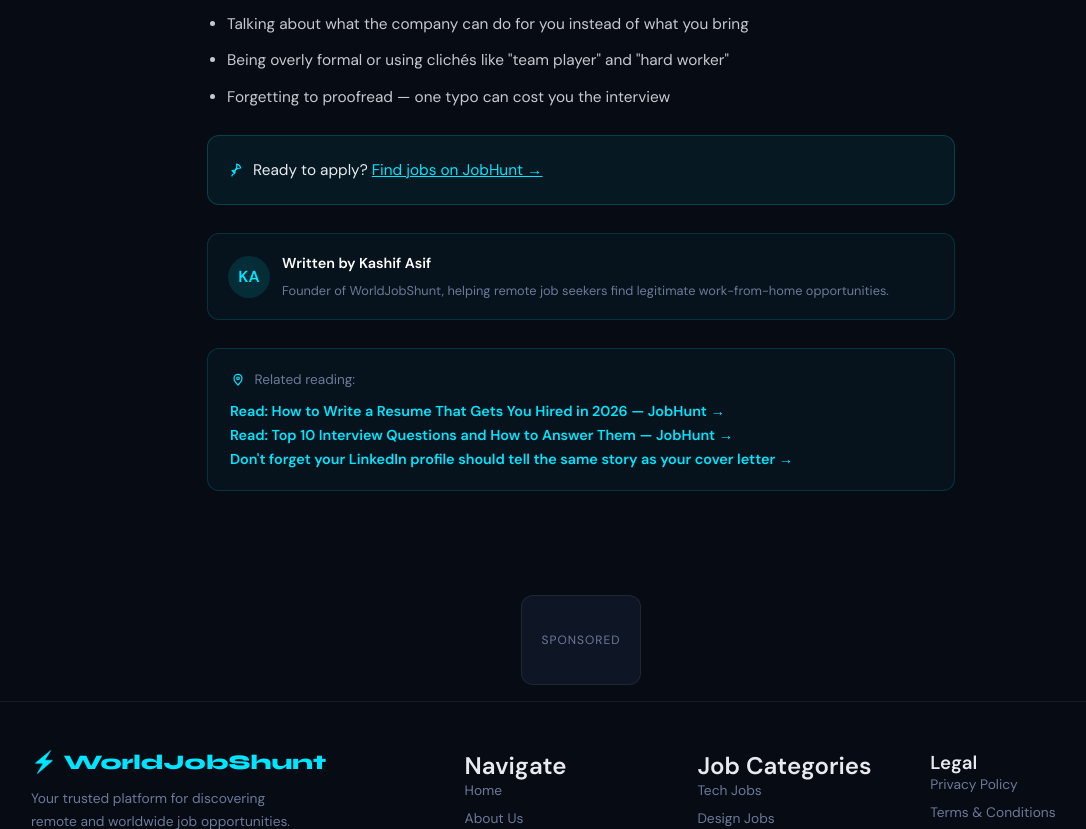
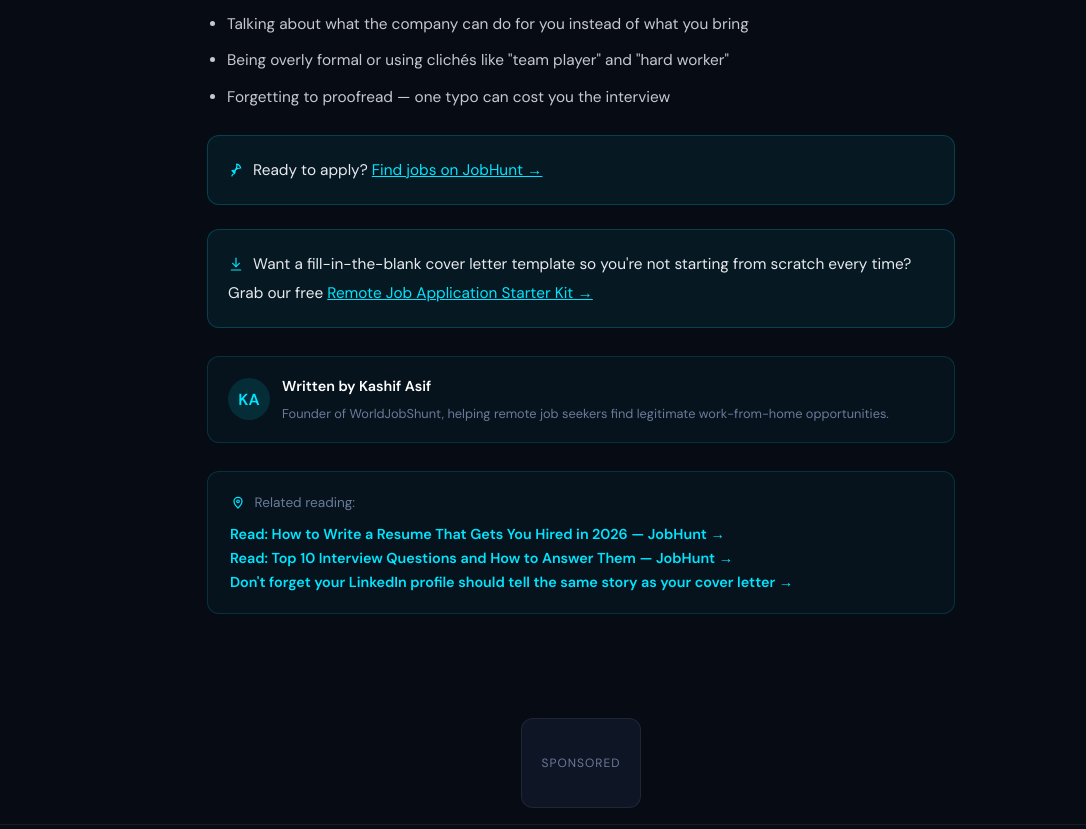
Before and after one commit to Kashifasif2493/jobhunt, a Flask app: page /blog/cover-letter-guide in a window 1280 px wide. Shown: the part 1599-2428 px from the top of the page, without its empty margins (59-1145 px from the left). Run offline with Flask 3, Linux system fonts and the light colour scheme.

Commit message:
Update blog_coverletter.html

```diff
--- a/jobhunt-main/templates/blog_coverletter.html
+++ b/jobhunt-main/templates/blog_coverletter.html
@@ -72,6 +72,7 @@
       <li>Forgetting to proofread — one typo can cost you the interview</li>
     </ul>
     <div class="tip-box"><p><svg viewBox="0 0 24 24" width="16" height="16" fill="none" stroke="currentColor" stroke-width="1.8" stroke-linecap="round" stroke-linejoin="round" style="vertical-align:-3px;margin-right:5px;color:var(--accent)"><path d="M13 3s5 1 6 6c-3 0-6 1-8 3l-1 5-4-4 5-1c2-2 3-5 2-9z"/><circle cx="9" cy="15" r="1"/><path d="M6 21c0-2 1-3 3-3"/></svg> Ready to apply? <a href="/" style="color:var(--accent)">Find jobs on JobHunt →</a></p></div>
+    <div class="tip-box"><p><svg viewBox="0 0 24 24" width="16" height="16" fill="none" stroke="currentColor" stroke-width="1.8" stroke-linecap="round" stroke-linejoin="round" style="vertical-align:-3px;margin-right:5px;color:var(--accent)"><path d="M12 3v13"/><path d="M7 11l5 5 5-5"/><path d="M5 21h14"/></svg> Want a fill-in-the-blank cover letter template so you're not starting from scratch every time? Grab our free <a href="/resources" style="color:var(--accent)">Remote Job Application Starter Kit →</a></p></div>
 
     <div class="author-box" style="display:flex; align-items:center; gap:12px; background:rgba(0,229,255,0.04); border:1px solid rgba(0,229,255,0.15); border-radius:12px; padding:16px 20px; margin:28px 0;">
       <div style="width:42px; height:42px; border-radius:50%; background:rgba(0,229,255,0.12); display:flex; align-items:center; justify-content:center; color:var(--accent); font-weight:700; flex-shrink:0;">KA</div>
```
